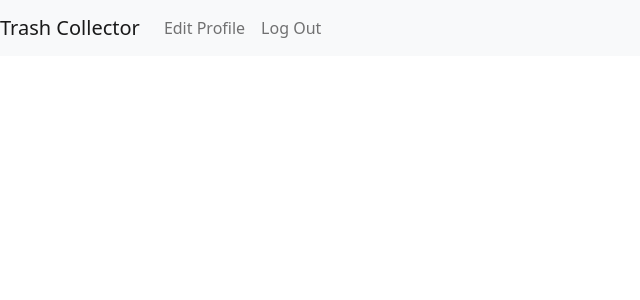
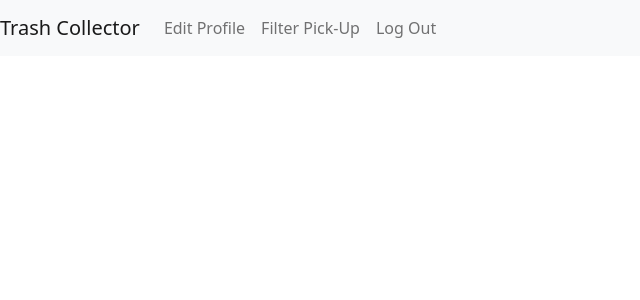
Before and after one commit to Howie21/Trash_Collector, a Django app: template Trash_Collector/employees/templates/employees/employee_base.html in a window 1280 px wide. Shown: the top 300 px of the page, without its empty margins (0-640 px from the left). Run offline with Django 3.2, Linux system fonts and the light colour scheme; the template is opened without the code that fills it, so the values that code supplies are empty; the visitor is signed in with stand-in values (Sample User, id 1); parts of the project's set-up code (start-up, migrations or seed data) failed here and were passed over.

Commit message:
Added navbar functionality to base html file for 'filter' tab

```diff
--- a/Trash_Collector/employees/templates/employees/employee_base.html
+++ b/Trash_Collector/employees/templates/employees/employee_base.html
@@ -2,4 +2,5 @@
 
 {% block navbar %}
     <a class="nav-item nav-link" href="{% url 'employees:edit_profile' %}">Edit Profile</a>
+    <a class="nav-item nav-link" href="{% url 'employees:filter' %}">Filter Pick-Up</a>
 {% endblock %}
```
